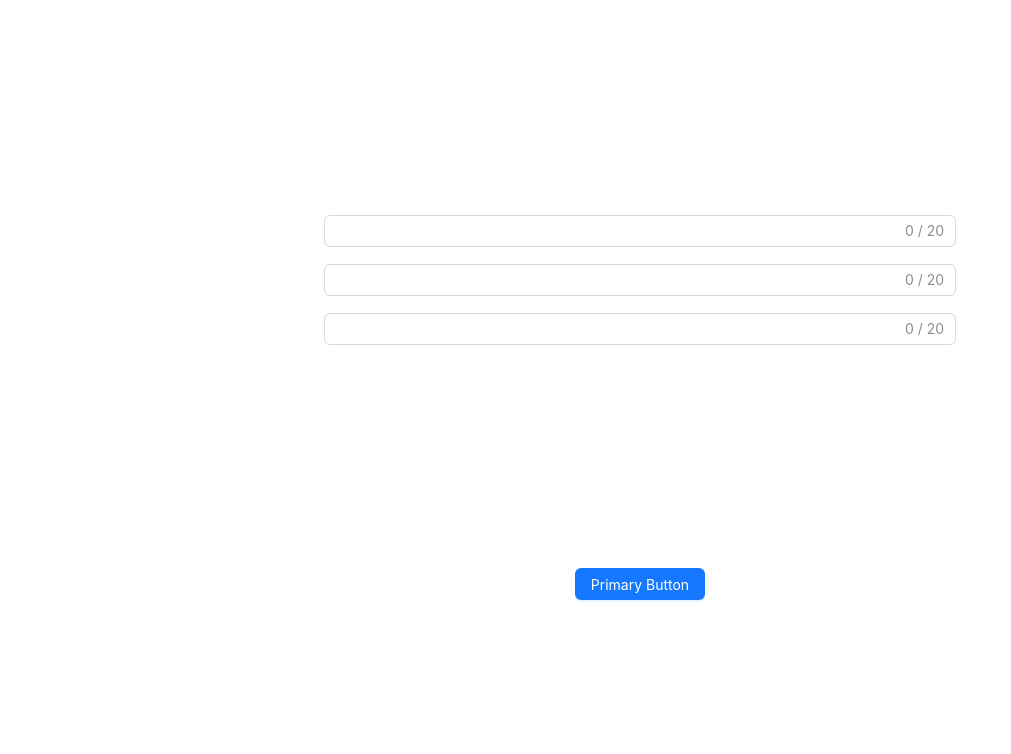
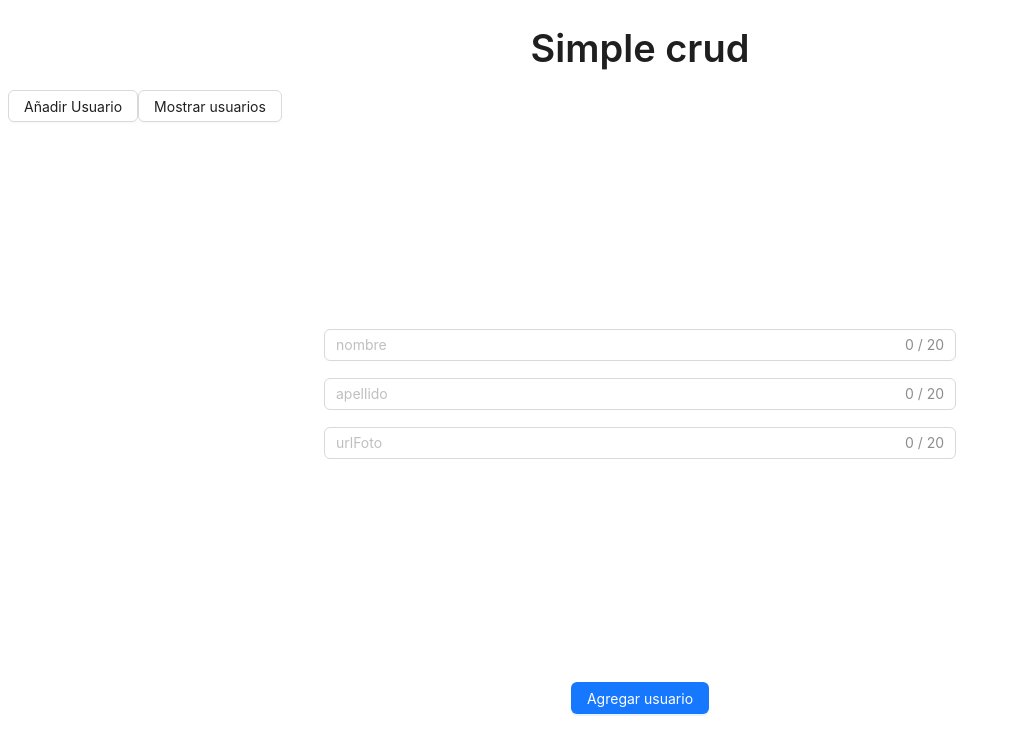
Before and after one commit to WilberthGamboa/CrudElectronReact, a React (Vite) app: page / in a window 1280 px wide. Shown: the top 754 px of the page, without its empty margins (0-1011 px from the left). Built offline with nearby package versions, Linux system fonts and the light colour scheme.

Commit message:
imagenes agregadas

```diff
--- a/src/preload/index.js
+++ b/src/preload/index.js
@@ -1,5 +1,6 @@
 import { contextBridge, ipcRenderer } from 'electron'
 
 contextBridge.exposeInMainWorld('electronFront',{
-  guardarInformacion: async (data) => ipcRenderer.send('postData',data)
+  guardarInformacion: async (data) => ipcRenderer.send('postData',data),
+  obtenerInformacion: async() => ipcRenderer.send('getData')
 })
--- a/src/renderer/index.html
+++ b/src/renderer/index.html
@@ -4,10 +4,7 @@
     <meta charset="UTF-8" />
     <title>Electron</title>
     <!-- https://developer.mozilla.org/en-US/docs/Web/HTTP/CSP -->
-    <meta
-      http-equiv="Content-Security-Policy"
-      content="default-src 'self'; script-src 'self'; style-src 'self' 'unsafe-inline'"
-    />
+    <meta http-equiv="Content-Security-Policy" content="default-src 'self'; script-src 'self'; style-src 'self' 'unsafe-inline'; img-src *;">
   </head>
 
   <body>
--- a/src/renderer/src/App.jsx
+++ b/src/renderer/src/App.jsx
@@ -1,65 +1,35 @@
+import { useState } from "react";
 import { AddUser } from "./components/addUser/AddUser";
+import { TitleForm } from "./components/addUser/components/TitleForm";
+import { UserView } from "./components/userView/UserView";
+function App() {
 
-/*
-import Title from "antd/es/typography/Title";
-import { InputComponent } from "./components/InputComponent";
-import { FormMercanciaVendida } from "./components/FormMercanciaVendida";
-*/
+  const [visibilidad, setvisibilidad] = useState(false);
 
-function App() {
-  /*
+  const onSetViewTrue = () =>{
+    setvisibilidad(true)
+  }
 
-  const [values, setvalues] = useState({
-    nombre: '',
-    apellido:'',
-    urlFoto: ''
-  })
-
-  const {nombre, apellido, urlFoto} = values;
-  const onChange = ({target}) => {
-    const {name,value} = target;
-    setvalues({
-      ...values,
-      [name]:value
-    })
-
-  };
-  const onSave = async (values) =>{
-    console.log(values);
-    await window.electronFront.guardarInformacion(values)
+  const onSetViewFalse = () =>{
+    setvisibilidad(false)
   }
-  */
-  return (
-
-    <>
-    <AddUser/>
 
 
+  const renderizarComponente = () =>{
+    if(visibilidad){
+     return  <UserView/>
+    }else{
+     return  <AddUser/>
+    }
+  }
+  return (
+    <>
+    <TitleForm onSetViewFalse={onSetViewFalse} onSetViewTrue={onSetViewTrue} />
+    {
+     renderizarComponente()
+
+    }
     </>
-
-    /*
-    <>
-    <Title direction="vertical" align="center">Simple crud</Title>
-    <Row justify="center" align="middle" style={{ height: '70vh' }}>
-      <Col span={12}>
-        <Input showCount maxLength={20} onChange={onChange} name="nombre" value={nombre} />
-        <br />
-        <br />
-        <Input showCount maxLength={20} onChange={onChange} name="apellido" value={apellido} />
-        <br />
-        <br />
-        <Input showCount maxLength={20} onChange={onChange} name="urlFoto"  value={urlFoto}/>
-        <br />
-        <br />
-      </Col>
-    </Row>
-    <div direction="vertical" align="center">
-    <Button  onClick={()=>onSave(values)} type="primary">Primary Button</Button>
-    </div>
-
-
-  </>
-*/
   )
 }
 
--- a/src/renderer/src/components/addUser/AddUser.jsx
+++ b/src/renderer/src/components/addUser/AddUser.jsx
@@ -1,5 +1,6 @@
 import React from 'react'
 import { FormMercanciaVendida } from './components/FormMercanciaVendida'
+import { TitleForm } from './components/TitleForm'
 
 export const AddUser = () => {
   return (
--- a/src/renderer/src/components/addUser/components/ButtonForm.jsx
+++ b/src/renderer/src/components/addUser/components/ButtonForm.jsx
@@ -1,14 +1,10 @@
 import { Button } from 'antd';
-export const ButtonForm = () => {
-
-    const llamarElectron = ()  => {
-        window.electronFront.guardarInformacion();
-    }
+export const ButtonForm = ({onClick}) => {
 
   return (
    <>
     <div direction="vertical" align="center">
-    <Button onClick={llamarElectron} type="primary">Primary Button</Button>
+    <Button onClick={onClick} type="primary">Agregar usuario</Button>
     </div>
    </>
   )
--- a/src/renderer/src/components/addUser/components/FormMercanciaVendida.jsx
+++ b/src/renderer/src/components/addUser/components/FormMercanciaVendida.jsx
@@ -1,23 +1,37 @@
 import { Col, Row } from "antd"
 import { InputComponent } from "./InputComponent"
 import { ButtonForm } from "./ButtonForm"
-
-
-
+import { useState } from "react"
 
 
 
 export const FormMercanciaVendida = () => {
+    const [inputValues, setinputValues] = useState({
+        nombre:'',
+        apellido:'',
+        urlFoto:'',
+    })
+    const onInputChange = ({target},name) => {
+        setinputValues({
+            ...inputValues,
+            [name]:target.value
+        })
+    }
+
+    const onClick = async () =>{
+       await  window.electronFront.guardarInformacion(inputValues)
+    }
+
     return (
         <>
         <Row justify="center" align="middle" style={{ height: '70vh' }}>
                 <Col span={12}>
-                    <InputComponent />
-                    <InputComponent />
-                    <InputComponent />
+                    <InputComponent onInputChange={onInputChange} name={'nombre'} placeholder={'nombre'}/>
+                    <InputComponent onInputChange={onInputChange} name={'apellido'} placeholder={'apellido'}  />
+                    <InputComponent onInputChange={onInputChange} name={'urlFoto'} placeholder={'urlFoto'}/>
                 </Col>
         </Row>
-            <ButtonForm />
+            <ButtonForm onClick={onClick}  />
         </>
     )
 }
--- a/src/renderer/src/components/addUser/components/InputComponent.jsx
+++ b/src/renderer/src/components/addUser/components/InputComponent.jsx
@@ -1,12 +1,10 @@
 import { Button, Input } from 'antd';
-const onChange = (e) => {
-  console.log('Change:', e.target.value);
-};
 
-export const InputComponent = () => {
+
+export const InputComponent = ({onInputChange,name,placeholder}) => {
   return (
     <>
-    <Input showCount maxLength={20} onChange={onChange} />
+    <Input showCount maxLength={20} onChange={(e) => onInputChange(e,name)} placeholder={placeholder} />
     <br />
     <br />
   </>
--- /dev/null
+++ b/src/renderer/src/components/addUser/components/TitleForm.jsx
@@ -0,0 +1,17 @@
+import { Button } from "antd"
+import Title from "antd/es/typography/Title"
+
+export const TitleForm = ({onSetViewTrue,onSetViewFalse}) => {
+  return (
+   <>
+  <div>
+  <Title direction="vertical" align="center">Simple crud</Title>
+    <nav>
+    <Button onClick={onSetViewFalse} >Añadir Usuario</Button>
+    <Button onClick={onSetViewTrue}>Mostrar usuarios</Button>
+    </nav>
+  </div>
+
+   </>
+  )
+}
--- /dev/null
+++ b/src/renderer/src/components/userView/UserView.jsx
@@ -0,0 +1,54 @@
+import { Button } from "antd";
+import { useEffect, useState } from "react";
+
+export const UserView = () => {
+
+  const [index, setindex] = useState(1)
+
+  const [usuarioData, setusuarioData] = useState({
+    nombre:'',
+    apellido:'',
+    urlFoto:''
+  })
+
+  const getDataUser = () =>{
+    setusuarioData({
+      nombre:'nombre',
+      apellido:'apellido',
+      urlFoto:'urlFoto'
+    })
+  }
+  const infoasync = async() =>{
+    await window.electronFront.obtenerInformacion();
+  }
+  useEffect(() => {
+    getDataUser();
+    infoasync();
+
+  }, [])
+
+
+  const siguiente = () => {
+    setindex(index+1);
+  }
+
+  const anterior = () => {
+    if(index==1) return;
+    setindex(index-1);
+  }
+
+
+const {nombre,apellido,urlFoto} = usuarioData;
+
+  return (
+    <>
+    <h1>{nombre}</h1>
+    <h1>{apellido}</h1>
+    <img src="https://w0.peakpx.com/wallpaper/956/188/HD-wallpaper-gwen-lol-pc-league-of-legends-gwen.jpg" alt="" />
+    <h1>index value: {index} </h1>
+    <Button onClick={siguiente} >Siguiente</Button>
+    <Button onClick={anterior}>Anterior</Button>
+    </>
+
+  )
+}
```
Also changed, not shown: src/main/index.js (+14 -2 lines).
